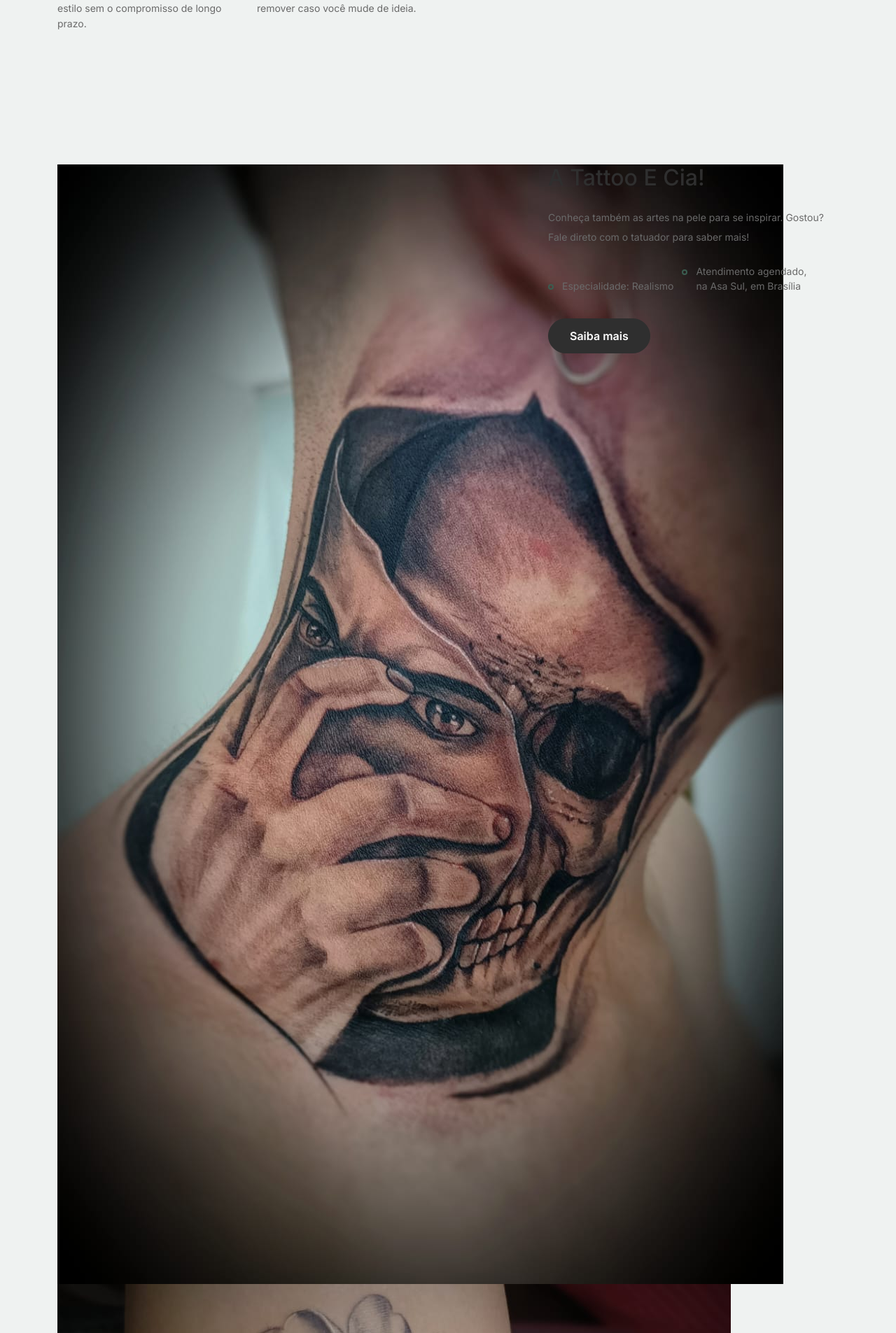
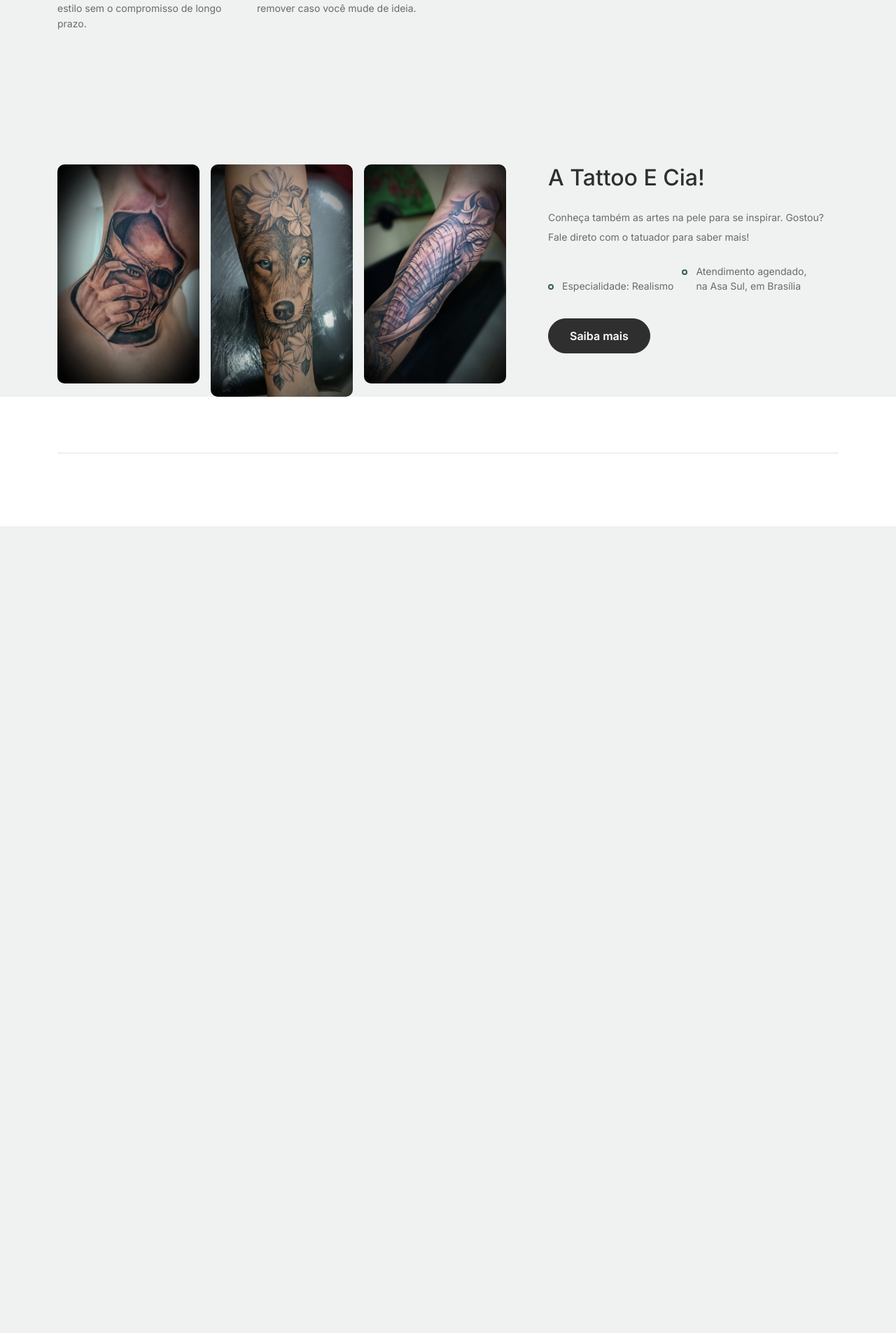
Before and after one commit to ninizinha/sculp-django, a Django app: page / in a window 1280 px wide. Shown: the part 2110-4015 px from the top of the page at 70% size. After the commit the page ends 2862 px from the top, so only its background shows below. Run offline with Django 5.2, Linux system fonts and the light colour scheme; some libraries are stand-ins or nearby versions.

Commit message:
Imagens parceria e css delas

```diff
--- a/sculp/static/css/style.css
+++ b/sculp/static/css/style.css
@@ -538,7 +538,7 @@ a {
     z-index: 1;
     right: 0; }
     .footer-section .sofa-img img {
-      max-width: 380px; }
+      max-width: 300px; }
   .footer-section .links-wrap {
     margin-top: 0px; }
     @media (min-width: 992px) {
@@ -573,6 +573,7 @@ a {
 
 .untree_co-section {
   padding: 7rem 0; }
+
 
 .form-control {
   height: 50px;
--- a/sculp/templates/index.html
+++ b/sculp/templates/index.html
@@ -25,6 +25,25 @@
 
 		<title>Sculp - Tatuagens Temporárias </title>
 	</head>
+	<style>
+		.imgs-grid {
+		  display: flex;
+		  flex-wrap: wrap;
+		  gap: 1rem;
+		}
+
+		.imgs-grid .grid {
+		  flex: 1 1 30%;
+		  max-width: 100%;
+		}
+
+		.imgs-grid img {
+		  width: 100%;
+		  height: auto;
+		  display: block;
+		  border-radius: 10px;
+		}
+	  </style>
 
 	<body>
 
```
Also changed, not shown: 1 other file.
